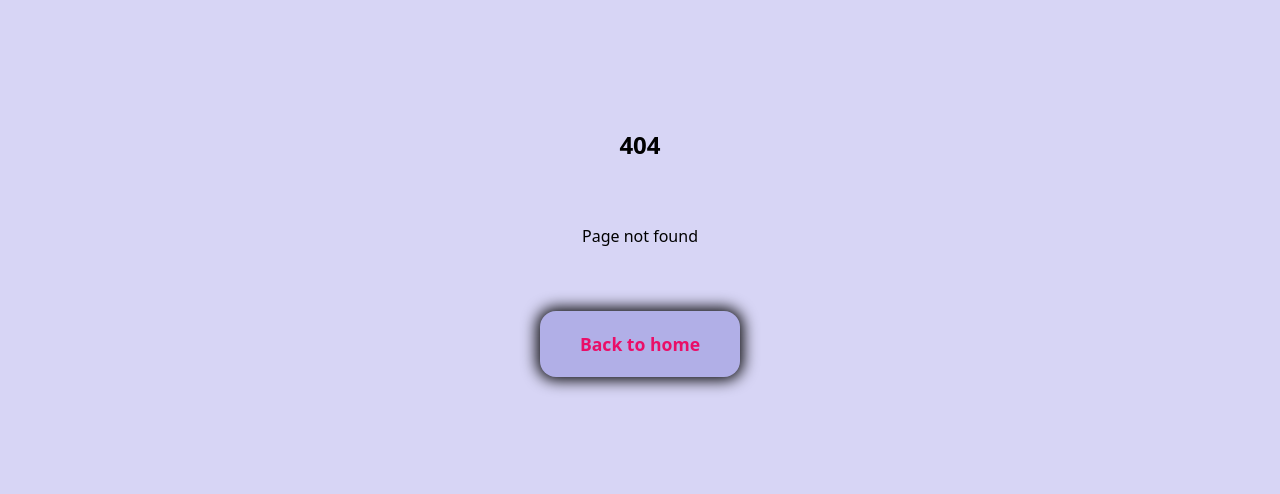
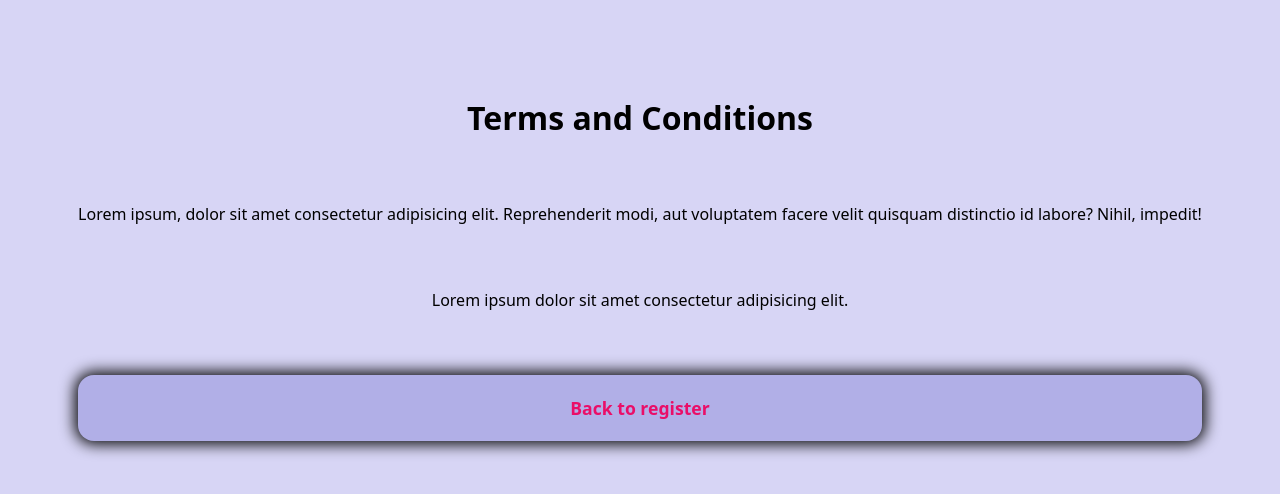
Before and after one commit to GiedreRag/mobile-app-project-cra, a React (Create React App) app: page /terms in a window 1280 px wide. Before the commit this address had no page. Shown: the top 494 px of the page. Built offline with nearby package versions, Linux system fonts and the light colour scheme.

Commit message:
Terms and conditions

```diff
--- a/src/App.jsx
+++ b/src/App.jsx
@@ -7,7 +7,8 @@ import { Feature3 } from './pages/features/Feature3';
 import { Page404 } from './pages/Page404';
 import { Register } from './pages/Register';
 import { Login } from './pages/Login';
-import { Account } from "./pages/Account";
+import { Account } from './pages/Account';
+import { TermsAndConditions } from './components/TermsAndConditions';
 
 function App() {
   return (
@@ -20,6 +21,7 @@ function App() {
             <Route path='/feature/2' element={<Feature2 />}/>
             <Route path='/feature/3' element={<Feature3 />}/>
             <Route path='/register' element={<Register />}/>
+            <Route path='/terms' element={<TermsAndConditions />}/>
             <Route path='/login' element={<Login />}/>
             <Route path='/account' element={<Account />}/>
             <Route path='/logout' element={<Login />}/>
--- /dev/null
+++ b/src/components/Terms.module.css
@@ -0,0 +1,6 @@
+.terms {
+    display: flex;
+    flex-direction: column;
+    gap: 4rem;
+    padding: 2rem;
+}
--- /dev/null
+++ b/src/components/TermsAndConditions.jsx
@@ -0,0 +1,15 @@
+import { Link } from 'react-router-dom';
+import React from "react";
+import style from './Terms.module.css';
+import style2 from '../components/Button.module.css';
+
+export function TermsAndConditions() {
+    return (
+        <div className={style.terms}>
+            <h1>Terms and Conditions</h1>
+            <p>Lorem ipsum, dolor sit amet consectetur adipisicing elit. Reprehenderit modi, aut voluptatem facere velit quisquam distinctio id labore? Nihil, impedit!</p>
+            <p>Lorem ipsum dolor sit amet consectetur adipisicing elit.</p>
+            <Link className={style2.button} to='/register'>Back to register</Link>
+        </div>
+    );
+}
--- a/src/pages/Form.module.css
+++ b/src/pages/Form.module.css
@@ -49,3 +49,11 @@
 .fromBottomLink:hover {
     color: black;
 }
+
+.termsText {
+    color: #000;
+}
+
+.termsText:hover {
+    color: #ea0e68;
+}
--- a/src/pages/Register.jsx
+++ b/src/pages/Register.jsx
@@ -7,6 +7,7 @@ export function Register() {
     const [name, setName] = useState('');
     const [email, setEmail] = useState('');
     const [password, setPassword] = useState('');
+    const [termsChecked, setTermsChecked] = useState(false);
     const [errors, setErrors] = useState([]);
     const [users, setUsers] = useState(() => JSON.parse(localStorage.getItem('users')) || []);
     const navigate = useNavigate();
@@ -21,6 +22,10 @@ export function Register() {
 
     function updatePassword(e) {
         setPassword(e.target.value);
+    }
+
+    function updateTermsChecked(e) {
+        setTermsChecked(e.target.checked);
     }
 
     function registerUser(e) {
@@ -53,6 +58,10 @@ export function Register() {
 
         if (users.some((user) => user.email === email)) {
             newErrors.push('Error with password or email');
+        }
+
+        if (!termsChecked) {
+            newErrors.push('You must accept the Terms and Conditions');
         }
 
         setErrors(newErrors);
@@ -89,6 +98,12 @@ export function Register() {
                     <input onChange={updatePassword} value={password} id='password' type="password" required />
                     <p className={style.passwordText}>Minimum 8 symbols: letters and numbers</p>
                 </div>
+                <div>
+                    <label>
+                        <input type="checkbox" checked={termsChecked} onChange={updateTermsChecked} />
+                        <Link className={style.termsText} to='/terms'>Accept Terms and Conditions</Link>
+                    </label>
+                </div>
             </form>
             <button className={style2.button} onClick={registerUser}>Register</button>
             <p className={style.formBottomText} >Have an account? <Link className={style.formBottomLink} to='/login'>Log in</Link></p>
```
